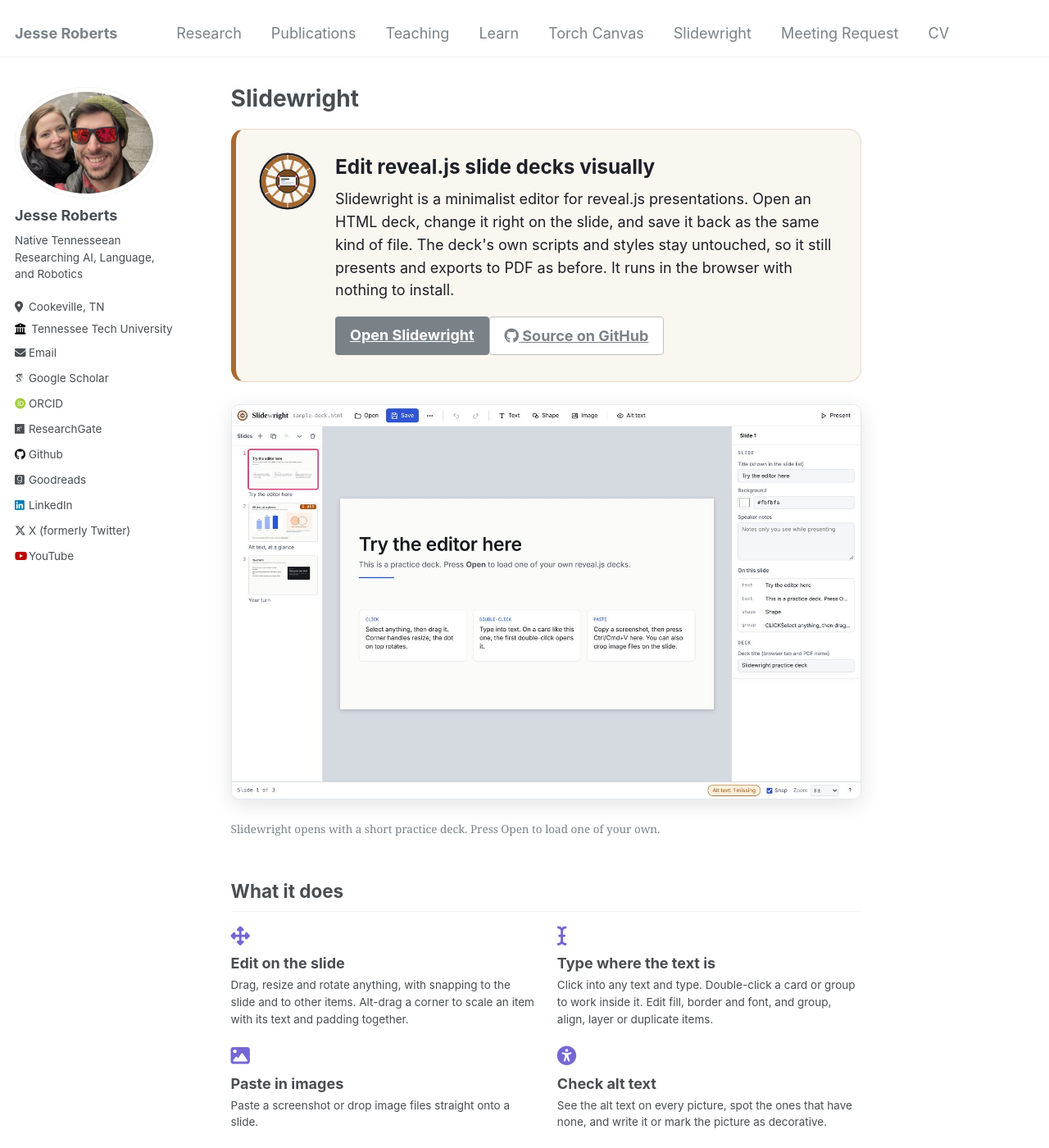
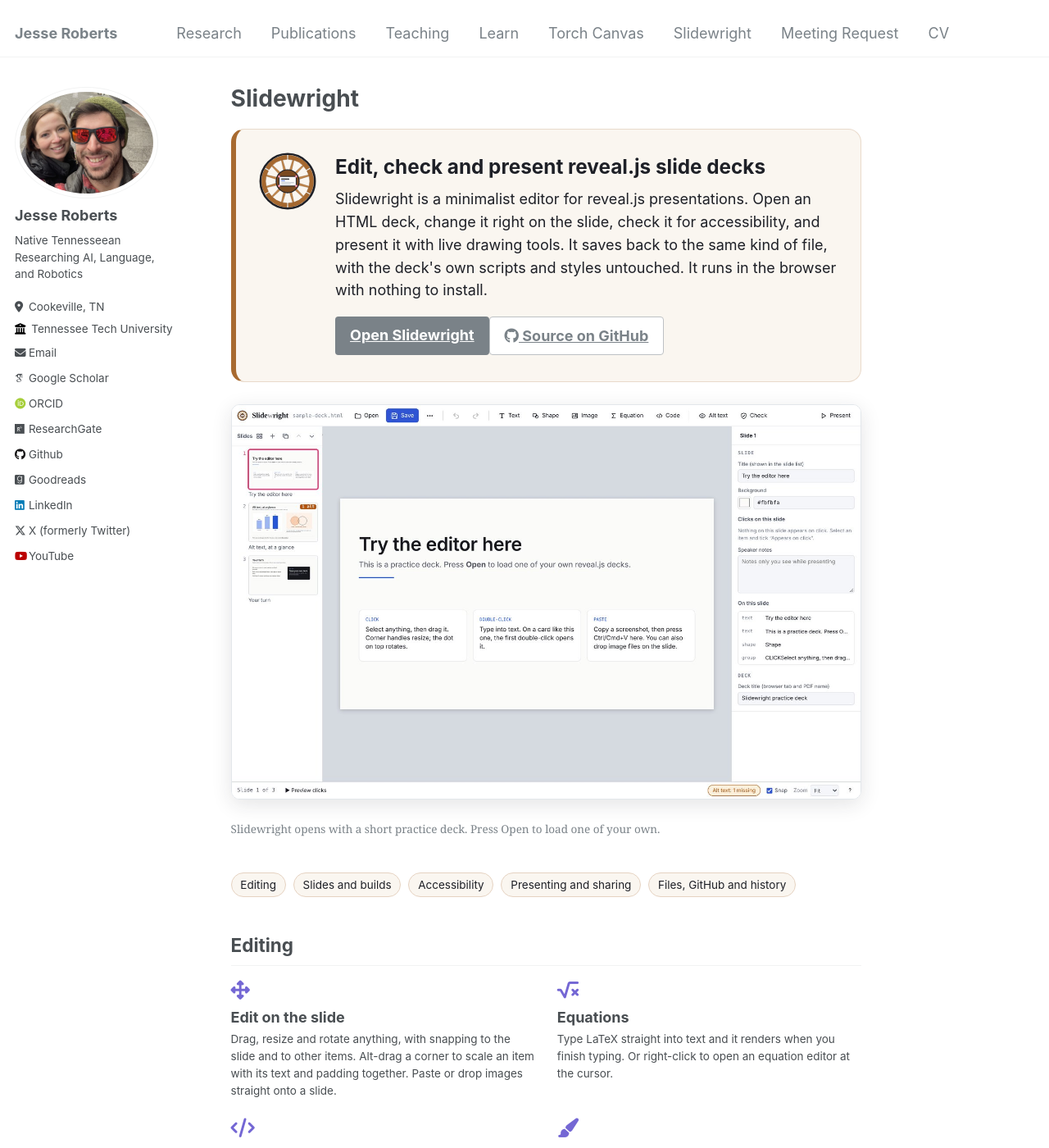
Before and after one commit to JesseTNRoberts/New-site-test, a Jekyll site: the page built from _pages/slidewright.html, in a window 1280 px wide and 1400 px high. Shown: the whole window at 82% size. Built offline with Jekyll 4.4.1, drawn with Linux system fonts in a browser that asks for light colours; some web fonts are replaced; some of the changed text lies outside the part shown.

Commit message:
Update Slidewright page for its new features
Features grouped as editing, slides and builds, accessibility, presenting
and sharing, and GitHub, following the app's README. New editor screenshot
and an accessibility check screenshot. Homepage blurb updated.

Co-Authored-By: Claude Opus 5.5 <noreply@anthropic.com>
Claude-Session: https://claude.ai/code/session_01BWpusGDiagPhNNgcej7SAc

```diff
--- a/_data/slidewright.yml
+++ b/_data/slidewright.yml
@@ -1,52 +1,129 @@
 # Slidewright: the tool (separate repo, served at /slidewright/) and how the site features it.
 # The site's page about it is _pages/slidewright.html at /tools/slidewright/.
 # Never create /slidewright/ in this repo, because the app itself is served there.
+# Feature text follows the slidewright repo's README. Update it here when the app gains features.
 
 tool:
   title: Slidewright
   url: /slidewright/               # the app itself (do not create this path in this repo)
   page: /tools/slidewright/        # the site's page about it (_pages/slidewright.html)
   repo: https://github.com/JesseTNRoberts/slidewright
-  tagline: "Edit reveal.js slide decks visually"
+  tagline: "Edit, check and present reveal.js slide decks"
   description: >-
     Slidewright is a minimalist editor for reveal.js presentations. Open an HTML deck, change it
-    right on the slide, and save it back as the same kind of file. The deck's own scripts and styles
-    stay untouched, so it still presents and exports to PDF as before. It runs in the browser with
-    nothing to install.
+    right on the slide, check it for accessibility, and present it with live drawing tools. It saves
+    back to the same kind of file, with the deck's own scripts and styles untouched. It runs in the
+    browser with nothing to install.
+  license: >-
+    The code is free and open source under the MIT License.
 
-# What it does (from the repo's README). Shown on the Slidewright page.
-features:
-  - icon: fas fa-arrows-alt
-    title: Edit on the slide
-    text: >-
-      Drag, resize and rotate anything, with snapping to the slide and to other items. Alt-drag a
-      corner to scale an item with its text and padding together.
-  - icon: fas fa-i-cursor
-    title: Type where the text is
-    text: >-
-      Click into any text and type. Double-click a card or group to work inside it. Edit fill,
-      border and font, and group, align, layer or duplicate items.
-  - icon: fas fa-image
-    title: Paste in images
-    text: >-
-      Paste a screenshot or drop image files straight onto a slide.
-  - icon: fas fa-universal-access
-    title: Check alt text
-    text: >-
-      See the alt text on every picture, spot the ones that have none, and write it or mark the
-      picture as decorative.
-  - icon: fas fa-layer-group
-    title: Slides and build steps
-    text: >-
-      Add, duplicate, reorder and delete slides, with speaker notes and find and replace. Edit each
-      click step of a slide and copy a change to the other steps.
-  - icon: fas fa-undo
-    title: Undo anything, then present
-    text: >-
-      Undo and redo cover every change, including slide changes. Present from the current slide
-      when you're ready.
+# Feature groups, shown in this order on the Slidewright page.
+# A group can name a screenshot (in assets/slidewright/) with alt text and a caption.
+groups:
+  - id: editing
+    title: Editing
+    features:
+      - icon: fas fa-arrows-alt
+        title: Edit on the slide
+        text: >-
+          Drag, resize and rotate anything, with snapping to the slide and to other items. Alt-drag
+          a corner to scale an item with its text and padding together. Paste or drop images
+          straight onto a slide.
+      - icon: fas fa-square-root-alt
+        title: Equations
+        text: >-
+          Type LaTeX straight into text and it renders when you finish typing. Or right-click to
+          open an equation editor at the cursor.
+      - icon: fas fa-code
+        title: Code blocks
+        text: >-
+          Syntax highlighting for Python, JavaScript, shell and JSON, with line numbers, dark or
+          light colors, and line ranges that light up one click at a time.
+      - icon: fas fa-paint-brush
+        title: Text styles
+        text: >-
+          Use the styles already in the deck (Title, Subtitle, Body and more), save your own, and
+          copy a look from one item to others with the style painter.
+      - icon: fas fa-undo
+        title: Undo anything
+        text: >-
+          Undo and redo cover every change, including slide changes. Group, align, layer and
+          duplicate items, and find and replace across the deck.
 
-# How saving works, shown under the features.
-saving: >-
-  In Chrome and Edge, Save writes straight back to the file you opened. Other browsers download a
-  copy. The app is a single HTML file with no build step and no dependencies.
+  - id: slides
+    title: Slides and builds
+    features:
+      - icon: fas fa-th-large
+        title: Layouts that match the deck
+        text: >-
+          Start a new slide from a standard layout styled like the deck you opened, such as title,
+          section header, two columns, comparison, picture with caption, key number or statement.
+          Or start from one of the deck's own slides.
+      - icon: fas fa-grip-horizontal
+        title: Slide sorter
+        text: >-
+          See every slide at once, select several, and drag to reorder, duplicate or delete them.
+      - icon: fas fa-layer-group
+        title: Linked build steps
+        text: >-
+          An item that looks the same in every click step changes everywhere at once. Preview
+          clicks and animations in place, and reorder what appears on each click.
+
+  - id: accessibility
+    title: Accessibility
+    image: accessibility-check.jpg
+    image_alt: >-
+      The Slidewright accessibility check showing an estimated score of 64 percent, filters for
+      major, minor and unscored issues, and a list of problems by slide with buttons that fix them.
+    image_caption: >-
+      The accessibility check gives an estimated score, explains each problem, and offers a
+      one-click fix where it can.
+    features:
+      - icon: fas fa-universal-access
+        title: Alt text at a glance
+        text: >-
+          See the alt text on every picture, spot the ones that have none, and write it or mark the
+          picture as decorative.
+      - icon: fas fa-clipboard-check
+        title: Accessibility check
+        text: >-
+          Modeled on how YuJa Panorama and Anthology Ally score HTML. It gives an estimated score
+          and lists problems by severity, such as missing alt text, headings, contrast, tables,
+          lists and small text, with filters and one-click fixes.
+
+  - id: presenting
+    title: Presenting and sharing
+    features:
+      - icon: fas fa-desktop
+        title: Presenter view
+        text: >-
+          See your notes and the next slide, with a total and a per-slide timer, while it drives a
+          separate audience window.
+      - icon: fas fa-pen
+        title: Draw while you present
+        text: >-
+          Pen, highlighter, laser pointer and blank screen. Strokes stay with their slide and show
+          on both the presenter and audience screens.
+      - icon: fas fa-file-pdf
+        title: PDF and handouts
+        text: >-
+          Export a PDF with one page per slide or per click, or a student handout with the speaker
+          notes.
+
+  - id: github
+    title: Files, GitHub and history
+    features:
+      - icon: fas fa-folder-open
+        title: Save back to the file
+        text: >-
+          Open a deck from a folder, reopen recent decks, and save straight back to the file in
+          Chrome and Edge. Other browsers download a copy.
+      - icon: fab fa-github
+        title: Work with GitHub
+        text: >-
+          Sign in with GitHub to open decks from your repositories, commit changes and browse their
+          history. Your token stays in your browser.
+      - icon: fas fa-code-branch
+        title: Compare versions
+        text: >-
+          Compare the deck slide by slide with its saved version, an older commit or another file.
--- a/_pages/slidewright.html
+++ b/_pages/slidewright.html
@@ -3,7 +3,7 @@ layout: single
 title: "Slidewright"
 permalink: /tools/slidewright/
 author_profile: true
-excerpt: "Slidewright is a minimalist browser editor for reveal.js presentations. Open an HTML deck, edit it on the slide, check alt text, and save it back as the same file."
+excerpt: "Slidewright is a minimalist browser editor for reveal.js presentations. Edit a deck on the slide, add equations and code, check accessibility, present with live drawing tools, and work with GitHub."
 ---
 {% comment %}
   Text and features live in _data/slidewright.yml.
@@ -24,13 +24,18 @@ excerpt: "Slidewright is a minimalist browser editor for reveal.js presentations
 </section>
 
 <figure class="sw-shot">
-  <a href="{{ sw.tool.url }}"><img src="{{ '/assets/slidewright/screenshot.jpg' | relative_url }}" alt="The Slidewright editor with its practice deck open. Slide thumbnails are on the left, the selected slide is in the middle, and slide settings such as title, background and speaker notes are on the right." width="1440" height="900" loading="lazy"></a>
+  <a href="{{ sw.tool.url }}"><img src="{{ '/assets/slidewright/screenshot.jpg' | relative_url }}" alt="The Slidewright editor with its practice deck open. Slide thumbnails are on the left, the selected slide is in the middle, and slide settings such as title, background, clicks and speaker notes are on the right." width="1440" height="900"></a>
   <figcaption>Slidewright opens with a short practice deck. Press Open to load one of your own.</figcaption>
 </figure>
 
-<h2 id="features">What it does</h2>
+<nav class="sw-jump" aria-label="Features">
+  {% for g in sw.groups %}<a href="#{{ g.id }}">{{ g.title }}</a>{% endfor %}
+</nav>
+
+{% for g in sw.groups %}
+<h2 id="{{ g.id }}">{{ g.title }}</h2>
 <div class="tc-features">
-  {% for f in sw.features %}
+  {% for f in g.features %}
   <div class="tc-feature">
     <i class="{{ f.icon }}" aria-hidden="true"></i>
     <h3>{{ f.title }}</h3>
@@ -38,5 +43,12 @@ excerpt: "Slidewright is a minimalist browser editor for reveal.js presentations
   </div>
   {% endfor %}
 </div>
+{% if g.image %}
+<figure class="sw-shot">
+  <img src="{{ '/assets/slidewright/' | append: g.image | relative_url }}" alt="{{ g.image_alt | strip }}" width="1440" height="900" loading="lazy">
+  {% if g.image_caption %}<figcaption>{{ g.image_caption }}</figcaption>{% endif %}
+</figure>
+{% endif %}
+{% endfor %}
 
-<p>{{ sw.saving }}</p>
+<p class="sw-license">{{ sw.tool.license }} <a href="{{ sw.tool.repo }}">See the source on GitHub.</a></p>
--- a/_sass/_slidewright.scss
+++ b/_sass/_slidewright.scss
@@ -62,6 +62,34 @@ $sw-paper: #faf6f0;
     }
   }
 
+  .sw-jump {
+    display: flex;
+    flex-wrap: wrap;
+    gap: 0.5em;
+    margin: 0 0 1em;
+
+    a {
+      padding: 0.3em 0.8em;
+      font-size: $type-size-6;
+      color: $sw-ink;
+      text-decoration: none;
+      background: $sw-paper;
+      border: 1px solid mix($sw-wood, #fff, 30%);
+      border-radius: 999px;
+
+      &:hover,
+      &:focus {
+        border-color: $sw-wood;
+      }
+    }
+  }
+
+  .sw-license {
+    margin-top: 2em;
+    font-size: $type-size-6;
+    color: $gray;
+  }
+
   @media (max-width: 600px) {
     .sw-hero {
       flex-direction: column;
```
Also changed, not shown: _pages/about.md (+1 -1 lines), assets/slidewright/accessibility-check.jpg (added), assets/slidewright/screenshot.jpg.
